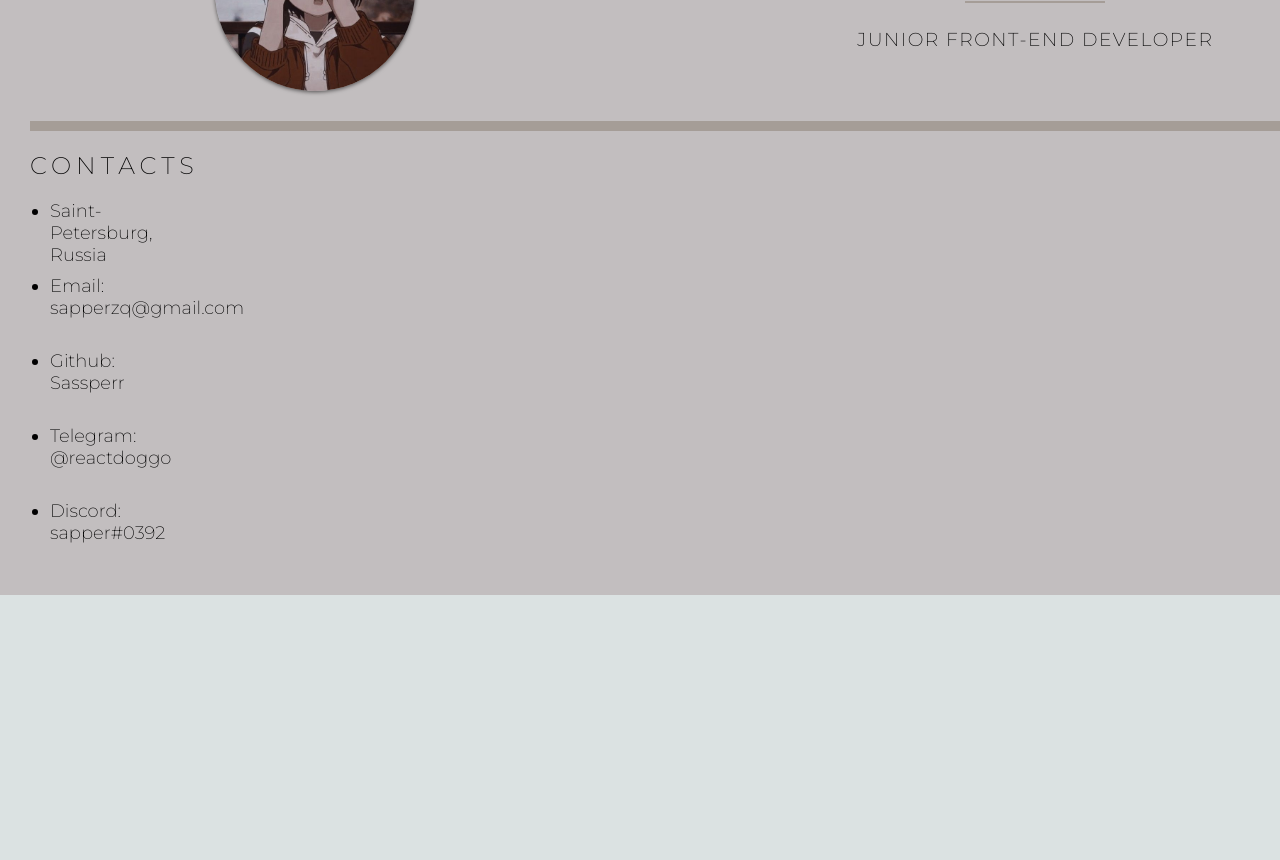
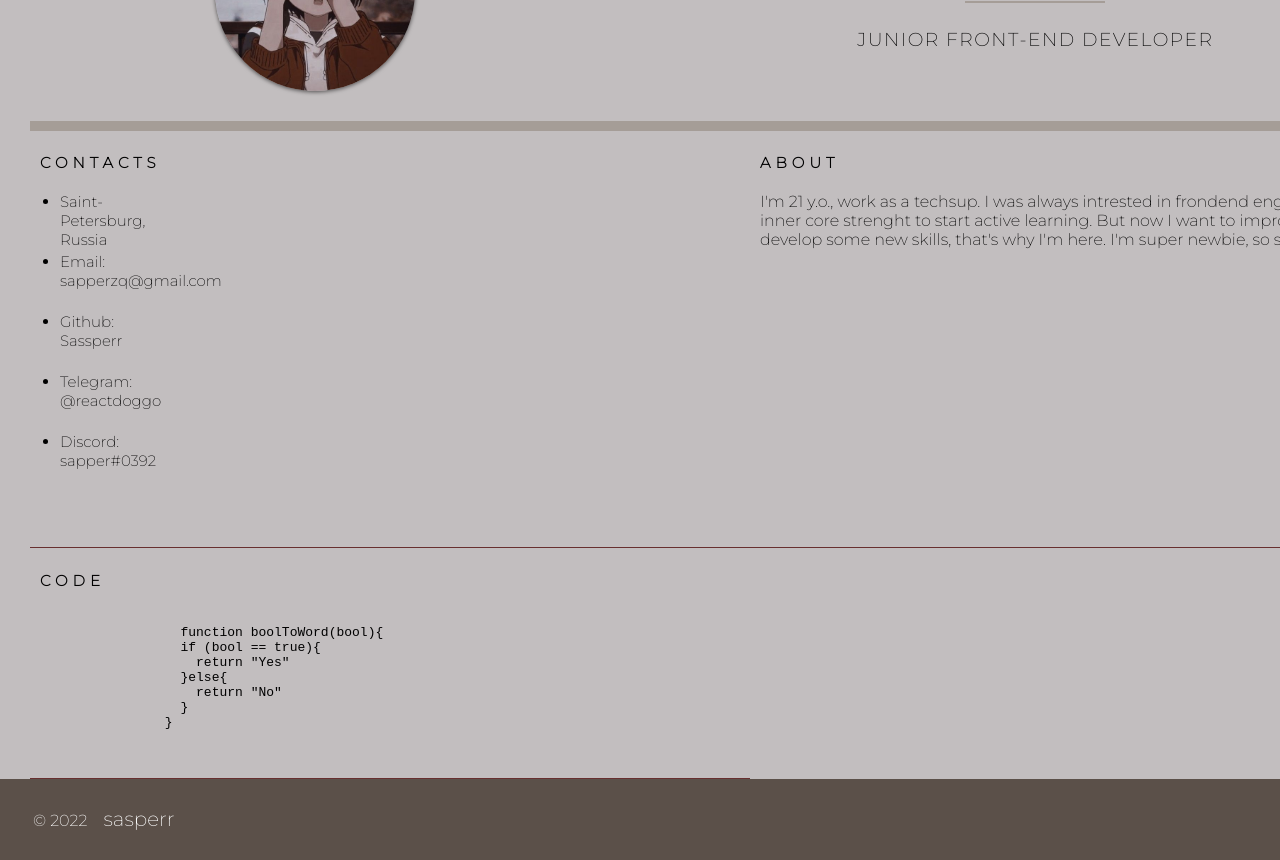
Before and after one commit to Sasperr/rsschool-cv, a plain HTML site: page index.html in a window 1280 px wide. Shown: the part 241-1101 px from the top of the page. Before the commit the page ends 836 px from the top, so only its background shows below. Drawn offline with Linux system fonts and the light colour scheme.

Commit message:
feat: add almost everything2

```diff
--- a/css/style.css
+++ b/css/style.css
@@ -164,6 +164,18 @@ body {
     margin-bottom: auto;
     width: 1500px;
   }
+.main-container {
+    display: flex;
+    flex-wrap: wrap;
+    justify-content: space-between;
+  }
+
+.section {
+  width: calc(50% - 20px);;
+  padding: 10px;
+  padding-bottom: 35px;
+  border-bottom: 1px solid #672f2f;
+}
 .profile {
     width: 1500px;
     display: flex;
@@ -172,8 +184,6 @@ body {
     padding: 50px 0px 30px;
     border-bottom: 10px solid #a59d97;
   }
-
-/* очень понравилось как сделано в примере */
 .profile-avatar {
     width: 200px;
     height: 200px;
@@ -220,7 +230,7 @@ body {
   }
 .section-title {
     margin-bottom: 20px;
-    font-size: 24px;
+    font-size: 15px;
     font-weight: 400;
     text-transform: uppercase;
     letter-spacing: 5px;
@@ -231,7 +241,46 @@ body {
  }
 .contacts-item {
     position: static;
-    width: 73px;
-    height: 75px;
-    font-size: 18px;
+    width: 65px;
+    height: 60px;
+    font-size: 15px;
 }
+
+
+
+
+
+
+
+
+  /* footer */
+  .footer {
+    background-color: #5b5049;
+    padding: 18px;
+    margin-left: auto;
+    margin-right: auto;
+    margin-bottom: 0;
+    width: 1470px;
+  }
+
+  .footer-container {
+    display: flex;
+    justify-content: space-between;
+    align-items: center;
+    margin: 0 auto;
+    color: #fff;
+  }
+
+  .github {
+    color: #fff;
+    text-decoration: none;
+    line-height: 45px;
+  }
+
+  .rss {
+    width: 121px;
+    height: 45px;
+    background-image: url("https://rs.school/images/rs_school_js.svg");
+    background-size: contain;
+    background-repeat: no-repeat;
+  }
--- a/index.html
+++ b/index.html
@@ -30,7 +30,7 @@
             <nav class="nav">
                 <ul class="nav-list">
                     <li class="nav-item"><a href="#contacts" class="nav-link">Contacts</a></li>
-                    <li class="nav-item"><a href="#summary" class="nav-link">About</a></li>
+                    <li class="nav-item"><a href="#about" class="nav-link">About</a></li>
                     <li class="nav-item"><a href="#skills" class="nav-link">Skills</a></li>
                     <li class="nav-item"><a href="#code" class="nav-link">Code</a></li>
                     <li class="nav-item"><a href="#education" class="nav-link">Education</a></li>
@@ -43,7 +43,7 @@
 
     <!-- main -->
     <main class="main">
-        <div class="container">
+        <div class="container main-container">
             <section class="profile" id="profile">
                 <img src="./assets/avatar.jpg" alt="" class="profile-avatar">
                 <div class="profile-title">
@@ -52,12 +52,12 @@
                 </div>
             </section>
             <section class="section" id="contacts">
-                <h2 class="section-title">Contacts</h2>
+                <h2 class="section-title"><b>Contacts</b></h2>
                 <ul class="section-list">
                   <li class="contacts-item">
                     Saint-Petersburg, Russia
                   </li>
-                  <li class="section-item contacts-item">
+                  <li class="contacts-item">
                     Email: sapperzq@gmail.com
                   </li>
                   <li class="contacts-item">
@@ -71,12 +71,36 @@
                   </li>
                 </ul>
               </section>
+              <section class="section" id="about">
+                <h2 class="section-title"><b>About</b></h2>
+                <p>
+                  I'm 21 y.o., work as a techsup.
+                  I was always intrested in frondend engineering, but had no inner core strenght to start active learning.
+                  But now I want to improve myself in it, develop some new skills, that's why I'm here.
+                  I'm super newbie, so stay tuned as they say.
+                </p>
+              </section>
+            <section class="section" id="code">
+                <h2 class="section-title"><b>Code</b></h2>
+                <pre><code>
+                  function boolToWord(bool){
+                  if (bool == true){
+                    return "Yes"
+                  }else{
+                    return "No"
+                  }
+                }</code></pre>
+            </section>
+
         </div>
     </main>
 
     <!-- footer -->
     <footer class="footer">
-        <div class="container">
+      <div class="container footer-container">
+        <div>© 2022 <a href="https://github.com/Sasperr" class="github nav-link">sasperr</a></div>
+        <a href="https://rs.school/js/" class="rss"></a>
+      </div>
 
         </div>
     </footer>
```
Also changed, not shown: assets/arrow.png (added). Lines whose indentation alone changed are shown as unchanged.
